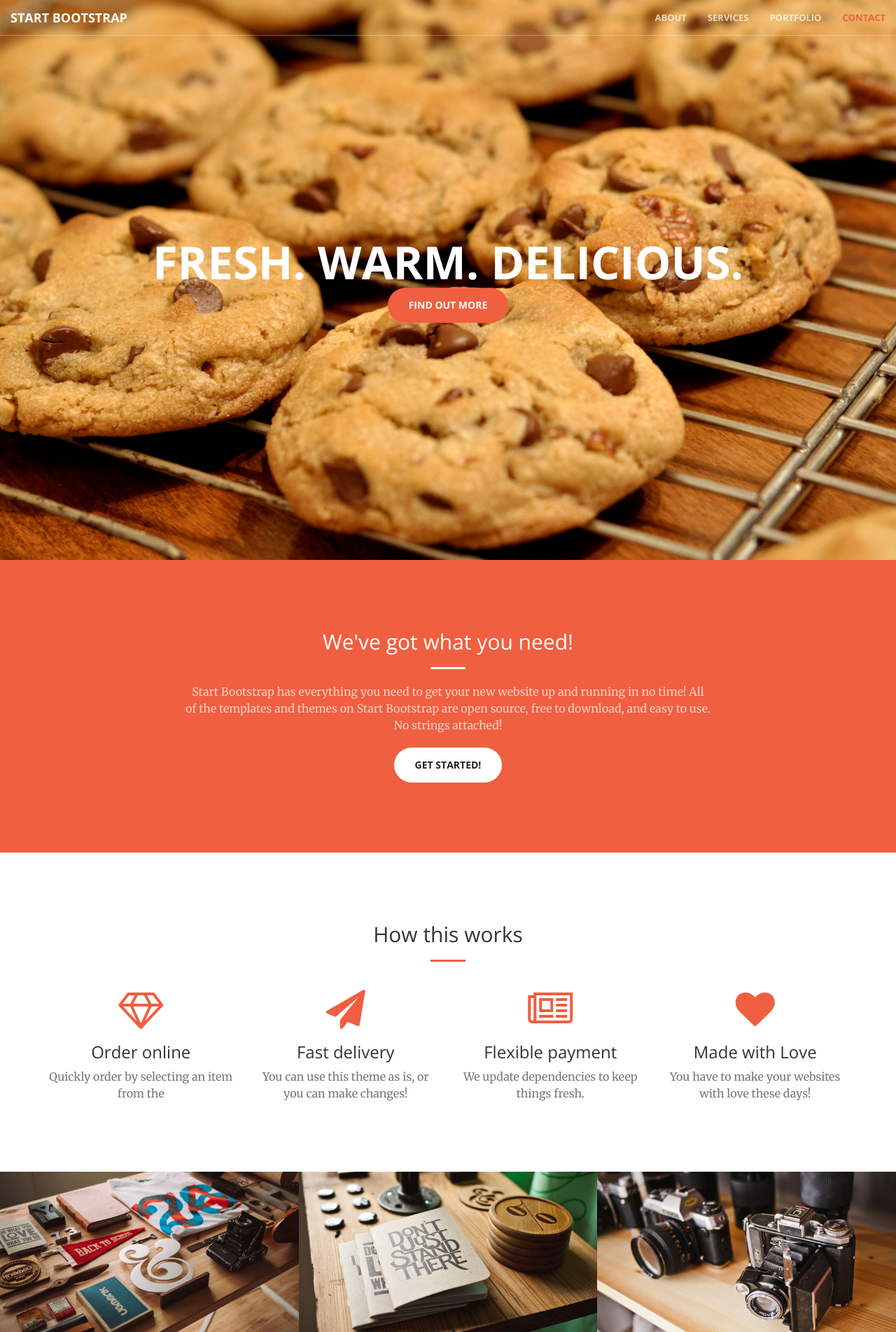
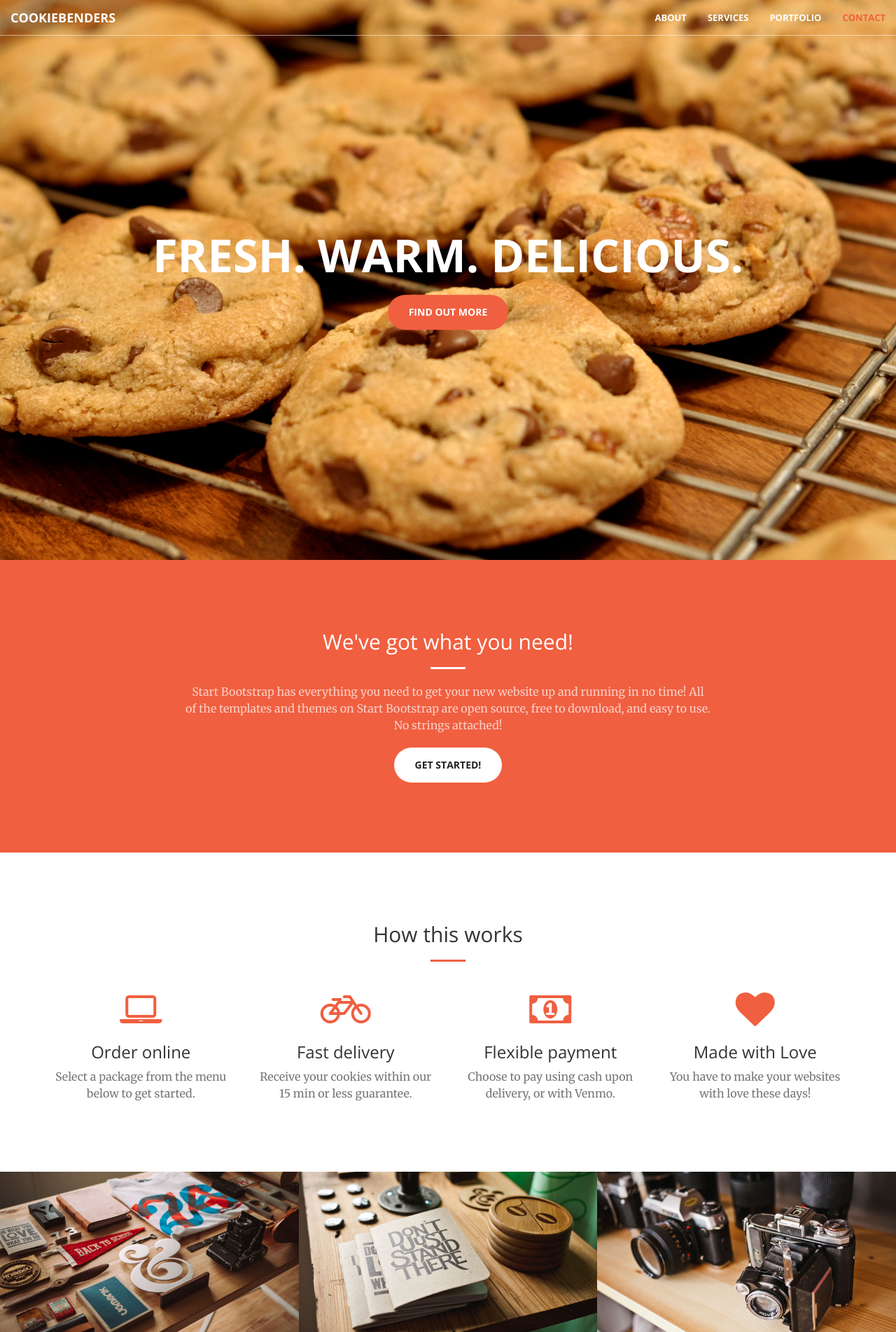
Before and after one commit to skwang/cookiebenders_main, a Django app: page / in a window 1280 px wide. Shown: the top 1903 px of the page at 70% size. Run offline with Django 3.2, Linux system fonts and the light colour scheme; some libraries are stand-ins or nearby versions.

Commit message:
icon changes

```diff
--- a/static/css/creative.css
+++ b/static/css/creative.css
@@ -123,12 +123,12 @@ aside {
 
 @media(min-width:768px) {
     .navbar-default {
-        border-color: rgba(255,255,255,.3);
+        border-color: rgba(255,255,255,.5);
         background-color: transparent;
     }
 
     .navbar-default .navbar-header .navbar-brand {
-        color: rgba(255,255,255,.7);
+        color: rgba(255,255,255,1);
     }
 
     .navbar-default .navbar-header .navbar-brand:hover,
@@ -138,7 +138,7 @@ aside {
 
     .navbar-default .nav > li>a,
     .navbar-default .nav>li>a:focus {
-        color: rgba(255,255,255,.7);
+        color: rgba(255,255,255,1);
     }
 
     .navbar-default .nav > li>a:hover,
@@ -209,7 +209,7 @@ header .header-content .header-content-inner p {
     margin-bottom: 50px;
     font-size: 16px;
     font-weight: 300;
-    color: rgba(255,255,255,.7);
+    color: rgba(255,255,255,.3);
 }
 
 @media(min-width:768px) {
--- a/templates/cookiebenders/index.html
+++ b/templates/cookiebenders/index.html
@@ -46,7 +46,7 @@
                     <span class="icon-bar"></span>
                     <span class="icon-bar"></span>
                 </button>
-                <a class="navbar-brand page-scroll" href="#page-top">Start Bootstrap</a>
+                <a class="navbar-brand page-scroll" href="#page-top">CookieBenders</a>
             </div>
 
             <!-- Collect the nav links, forms, and other content for toggling -->
@@ -77,6 +77,7 @@
                 <h1>Fresh. Warm. Delicious.</h1>
                 <!-- <hr>
                 <p>Start Bootstrap can help you build better websites using the Bootstrap CSS framework! Just download your template and start going, no strings attached!</p> -->
+                <br>
                 <a href="#about" class="btn btn-primary btn-xl page-scroll">Find Out More</a>
             </div>
         </div>
@@ -108,23 +109,23 @@
             <div class="row">
                 <div class="col-lg-3 col-md-6 text-center">
                     <div class="service-box">
-                        <i class="fa fa-4x fa-diamond wow bounceIn text-primary"></i>
+                        <i class="fa fa-4x fa-laptop wow bounceIn text-primary"></i>
                         <h3>Order online</h3>
-                        <p class="text-muted">Quickly order by selecting an item from the </p>
+                        <p class="text-muted">Select a package from the menu below to get started.</p>
                     </div>
                 </div>
                 <div class="col-lg-3 col-md-6 text-center">
                     <div class="service-box">
-                        <i class="fa fa-4x fa-paper-plane wow bounceIn text-primary" data-wow-delay=".1s"></i>
+                        <i class="fa fa-4x fa-bicycle wow bounceIn text-primary" data-wow-delay=".1s"></i>
                         <h3>Fast delivery</h3>
-                        <p class="text-muted">You can use this theme as is, or you can make changes!</p>
+                        <p class="text-muted">Receive your cookies within our <bold> 15 min </bold> or less guarantee.</p>
                     </div>
                 </div>
                 <div class="col-lg-3 col-md-6 text-center">
                     <div class="service-box">
-                        <i class="fa fa-4x fa-newspaper-o wow bounceIn text-primary" data-wow-delay=".2s"></i>
+                        <i class="fa fa-4x fa-money wow bounceIn text-primary" data-wow-delay=".2s"></i>
                         <h3>Flexible payment</h3>
-                        <p class="text-muted">We update dependencies to keep things fresh.</p>
+                        <p class="text-muted">Choose to pay using cash upon delivery, or with Venmo. </p>
                     </div>
                 </div>
                 <div class="col-lg-3 col-md-6 text-center">
```
